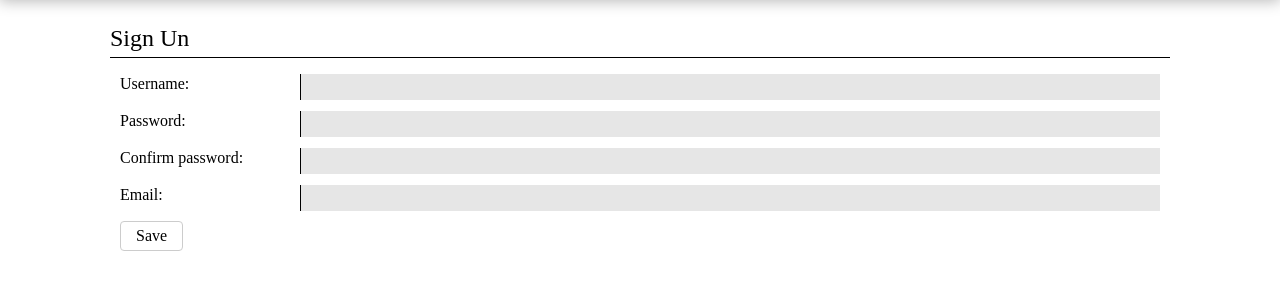
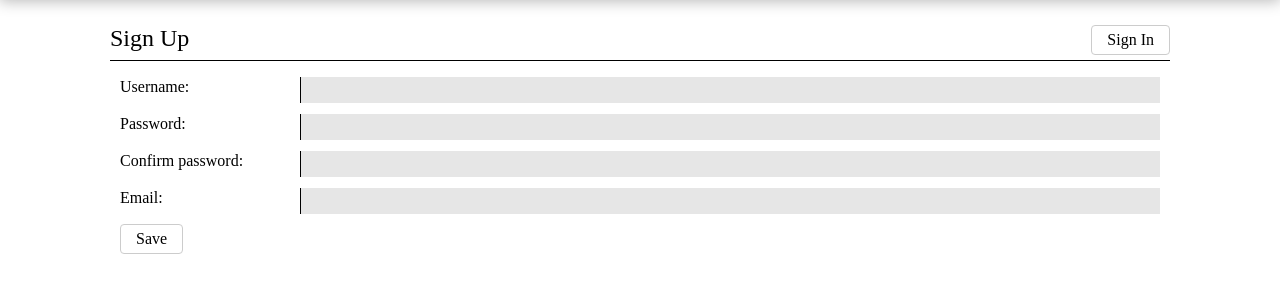
Before and after one commit to GIMIDO/MoneyDashboard, a Django app: page /sign-up/ in a window 1280 px wide. Shown: the part 42-342 px from the top of the page. Run offline with Django 4.2, Linux system fonts and the light colour scheme.

Commit message:
0.3.1
Исправление ссылок Логин и Регистрация

```diff
--- a/MoneyDashboard_django/core/templates/page_manager.html
+++ b/MoneyDashboard_django/core/templates/page_manager.html
@@ -6,6 +6,13 @@
         <div class="actions">
             {% if go_next %}
             <a class="button_round" href="{{ go_next }}">{{ button_title }}</a>
+            {% endif %}
+            {% if auth_check%}
+            {% if auth_check == 1 %}
+            <a class="button_round" href="{% url 'sign-up' %}">{{ button_title }}</a>
+            {% else %}
+            <a class="button_round" href="{% url 'sign-in' %}">{{ button_title }}</a>
+            {% endif %}
             {% endif %}
         </div>
     </div>
--- a/MoneyDashboard_django/core/views.py
+++ b/MoneyDashboard_django/core/views.py
@@ -50,7 +50,7 @@ class WalletView(View):
                 }
             return render(request, 'wallet.html', context)
         else:
-            return HttpResponseRedirect('sign-in/')
+            return HttpResponseRedirect('sign-in')
 
 
 class LoginView(View):
@@ -58,7 +58,7 @@ class LoginView(View):
     def get(self, request):
         form = LoginForm(request.POST or None)
         context = {'form': form,
-                   'button_url':'sign-up',
+                   'auth_check': 1,
                    'page_title':'Sign In',
                    'button_title':'Sign Up'}
         return render(request, 'page_manager.html', context)
@@ -74,7 +74,7 @@ class LoginView(View):
                 login(request, user)
                 return HttpResponseRedirect('/')
         context = {'form': form,
-                   'button_url':'sign-up',
+                   'auth_check': 1,
                    'page_title':'Sign In',
                    'button_title':'Sign Up'}
         return render(request, 'page_manager.html', context)
@@ -84,8 +84,8 @@ class RegistrationView(View):
     def get(self, request):
         form = RegistrationForm(request.POST or None)
         context = {'form': form,
-                   'button_url':'sign-in',
-                   'page_title':'Sign Un',
+                   'auth_check': 2,
+                   'page_title':'Sign Up',
                    'button_title':'Sign In'}
         return render(request, 'page_manager.html', context)
 
@@ -105,8 +105,8 @@ class RegistrationView(View):
                                  "Registation completed!")
             return HttpResponseRedirect('/')
         context = {'form': form,
-                   'button_url':'sign-in',
-                   'page_title':'Sign Un',
+                   'auth_check': 2,
+                   'page_title':'Sign Up',
                    'button_title':'Sign In'}
         return render(request, 'page_manager.html', context)
 
```
Also changed, not shown: 1 other file.
